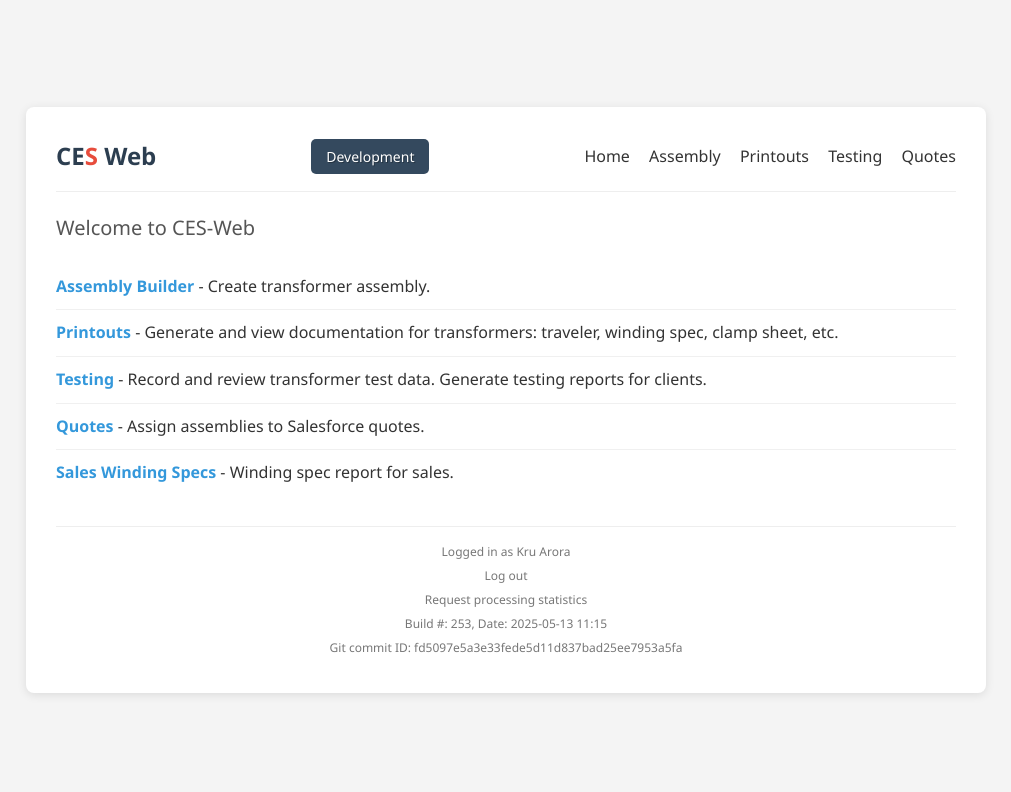
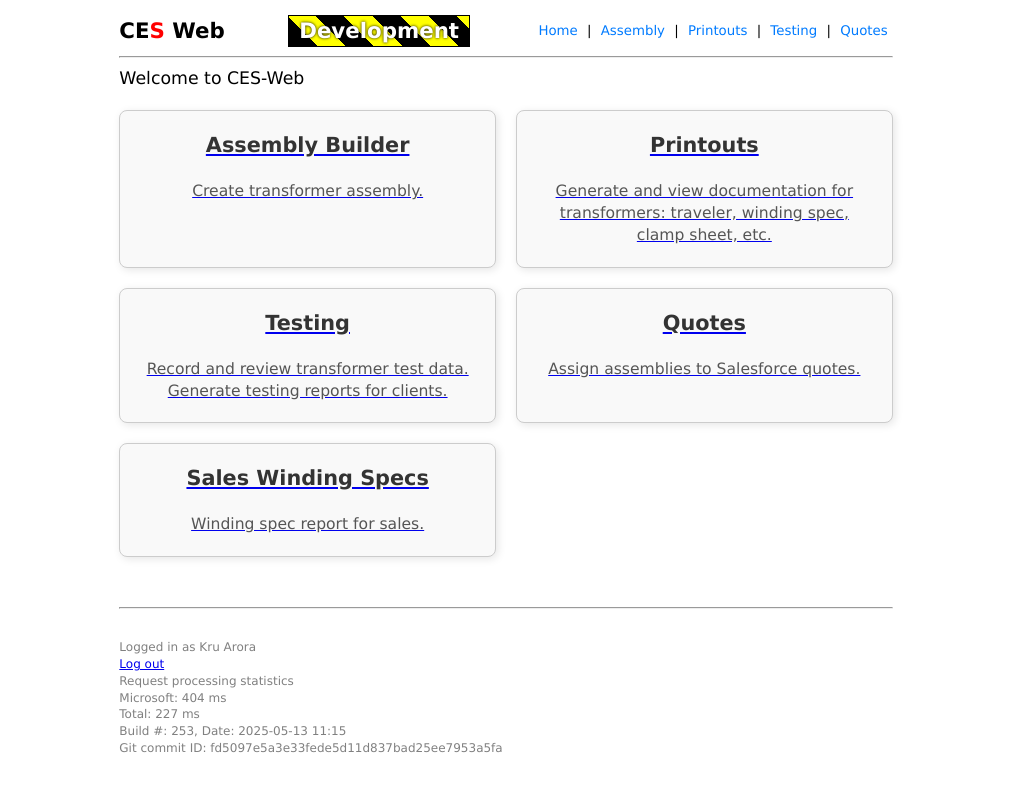
Before and after one commit to kruarora/CES-Web, a plain HTML site: page index.html in a window 1280 px wide. Shown: the whole page, without its empty margins (134-1145 px from the left). Drawn offline with Linux system fonts and the light colour scheme.

Commit message:
Update index.html

```diff
--- a/index.html
+++ b/index.html
@@ -4,200 +4,190 @@
     <meta charset="utf-8">
     <meta name="viewport" content="width=device-width, initial-scale=1.0">
     <link rel="icon" href="/favicon.ico">
-    <title>CES Web</title>
+    <title>CES-Web</title>
     <style>
-        /* Basic Reset */
-        html, body {
-            margin: 0;
-            padding: 0;
-            box-sizing: border-box;
+        html {
+            display: flex;
+            justify-content: safe center;
         }
 
         body {
-            font-family: 'Segoe UI', Tahoma, Geneva, Verdana, sans-serif;
-            font-size: 16px;
-            line-height: 1.6;
-            color: #333;
-            background-color: #f4f4f4;
-            display: flex;
-            justify-content: center;
-            align-items: center;
-            min-height: 100vh; /* Make body take at least the full viewport height */
+            font-family: Verdana, sans-serif;
+            font-size: 13pt;
+            line-height: 1.4;
+            max-width: 900px;
+            min-width: 500px;
+            margin: 0 auto; /* Center the body */
+            padding: 15px;
         }
 
-        .container {
-            background-color: #fff;
-            max-width: 900px;
-            width: 95%; /* Adjust width for better responsiveness */
-            margin: 20px;
-            padding: 30px;
-            border-radius: 8px;
-            box-shadow: 0 2px 10px rgba(0, 0, 0, 0.1);
+        .heading {
+            font-size: 16pt;
+            font-weight: bold;
         }
 
-        /* Header */
-        .header {
-            display: flex;
-            justify-content: space-between;
-            align-items: center;
-            margin-bottom: 20px;
-            padding-bottom: 15px;
-            border-bottom: 1px solid #eee;
+        .footer {
+            font-size: 9pt;
+            color: grey;
+            margin-top: 30px;
         }
 
-        .logo {
-            font-size: 24px;
-            font-weight: bold;
-            color: #2c3e50;
-            text-decoration: none;
+        .error, .field-validation-error {
+            color: red;
         }
 
-        .logo span {
-            color: #e74c3c; /* Highlight color */
+        .bold {
+            font-weight: bold;
         }
 
-        .dev-banner {
-            background-color: #34495e;
-            color: #fff;
-            padding: 8px 15px;
-            border-radius: 5px;
-            font-size: 14px;
-            text-shadow: 1px 1px 0 rgba(0, 0, 0, 0.3);
+        .underline {
+            text-decoration: underline;
         }
 
-        .navigation a {
-            color: #333;
-            text-decoration: none;
-            margin-left: 15px;
-            font-size: 16px;
-            transition: color 0.3s ease;
+        .italic {
+            font-style: italic;
         }
 
-        .navigation a:hover {
-            color: #e74c3c;
+        .truncate {
+            overflow: hidden;
+            text-overflow: ellipsis;
         }
 
-        .navigation a:first-child {
-            margin-left: 0;
+        .validation-summary-valid {
+            display: none;
         }
 
-        /* Main Content */
-        .content {
-            margin-bottom: 30px;
+        #devBanner {
+            background: repeating-linear-gradient(45deg, black 0 20px, yellow 20px 40px);
+            color: white;
+            padding: 0 10px;
+            text-shadow: black 0 0 3px;
+            border: 1px solid black;
+            user-select: none;
         }
 
-        .welcome-message {
-            font-size: 20px;
-            color: #555;
-            margin-bottom: 20px;
+        /* Card Layout Styles */
+        .card-container {
+            display: grid;
+            grid-template-columns: repeat(auto-fit, minmax(250px, 1fr)); /* Responsive grid */
+            gap: 20px; /* Space between cards */
+            padding: 20px 0; /* Padding around the container */
+            min-height: 100px;
         }
 
-        .link-item {
-            padding: 10px 0;
-            border-bottom: 1px solid #f0f0f0;
+        .card {
+            border: 1px solid #ccc;
+            border-radius: 8px;
+            padding: 20px;
+            box-shadow: 2px 2px 8px rgba(0,0,0,0.1);
+            background-color: #f9f9f9;
+            text-align: center; /* Center content within the card */
+            transition: transform 0.2s ease-in-out, box-shadow 0.2s ease-in-out;
         }
 
-        .link-item:last-child {
-            border-bottom: none;
+        .card:hover {
+            transform: translateY(-5px);
+            box-shadow: 4px 4px 12px rgba(0,0,0,0.15);
         }
 
-        .link-item a {
-            color: #3498db;
-            text-decoration: none;
-            font-weight: bold;
-            transition: color 0.3s ease;
-        }
-
-        .link-item a:hover {
-            color: #2980b9;
-        }
-
-        /* Footer */
-        .footer {
-            font-size: 12px;
-            color: #777;
-            padding-top: 15px;
-            border-top: 1px solid #eee;
-            text-align: center;
-        }
-
-        .footer a {
-            color: #777;
-            text-decoration: none;
-            transition: color 0.3s ease;
-        }
-
-        .footer a:hover {
+        .card h3 {
+            margin-top: 0;
+            font-size: 1.2em;
             color: #333;
         }
 
-        .footer div {
-            margin-bottom: 5px;
+        .card p {
+            font-size: 0.9em;
+            color: #555;
+            margin-bottom: 0; /* Remove default bottom margin from paragraph */
         }
 
-        /* Utility Classes (keeping these) */
-        .heading { font-size: 1.5em; font-weight: bold; }
-        .error, .field-validation-error { color: #c0392b; }
-        .bold { font-weight: bold; }
-        .underline { text-decoration: underline; }
-        .italic { font-style: italic; }
-        .truncate { overflow: hidden; text-overflow: ellipsis; white-space: nowrap; }
-        .validation-summary-valid { display: none; }
+        .card a {
+            text-decoration: none;
+            color: inherit; /* Make the whole card clickable if desired, or style link specifically */
+        }
 
-        /* Responsive adjustments */
-        @media (max-width: 600px) {
-            body {
-                font-size: 14px;
+        .card a:hover h3 {
+            color: red; /* Example hover effect for the title */
         }
-            .header {
-                flex-direction: column;
-                align-items: center;
-                text-align: center;
+
+
+        .main-nav a {
+            margin: 0 5px;
+            text-decoration: none;
+            color: #007bff; /* Blue links */
         }
-            .navigation {
-                margin-top: 10px;
-            }
-            .navigation a {
-                margin: 0 10px;
-            }
-            .dev-banner {
-                margin-top: 10px;
-            }
+        .main-nav a:hover {
+            text-decoration: underline;
         }
     </style>
 </head>
 <body>
-    <div class="container">
-        <header class="header">
-            <a href="/" class="logo">CE<span style="color: #e74c3c">S</span> Web</a>
+    <div class="heading" style="display: flex; flex-direction: row; justify-content: space-between; align-items: center;">
+        <a href="/" style="text-decoration: none; color: black">CE<span style="color: red">S</span> Web</a>
+        <span id="devBanner">Development</span>
+        <div style="font-weight: normal; font-size: 10pt;" class="main-nav">
+            <a href="/">Home</a>
+            |
+            <a href="/Assembly">Assembly</a>
+            |
+            <a href="/Printouts">Printouts</a>
+            |
+            <a href="/Test">Testing</a>
+            |
+            <a href="/Quotes">Quotes</a>
+        </div>
+    </div>
+    <hr>
+
+    <div>Welcome to CES-Web</div>
+
+    <div class="card-container">
+        <a href="/Assembly" class="card">
             <div>
-                <span class="dev-banner">Development</span>
+                <h3>Assembly Builder</h3>
+                <p>Create transformer assembly.</p>
             </div>
-            <nav class="navigation">
-                <a href="/">Home</a>
-                <a href="/Assembly">Assembly</a>
-                <a href="/Printouts">Printouts</a>
-                <a href="/Test">Testing</a>
-                <a href="/Quotes">Quotes</a>
-            </nav>
-        </header>
+        </a>
 
-        <div class="content">
-            <div class="welcome-message">Welcome to CES-Web</div>
-            <div class="link-item"><a href="/Assembly">Assembly Builder</a> - Create transformer assembly.</div>
-            <div class="link-item"><a href="/Printouts">Printouts</a> - Generate and view documentation for transformers: traveler, winding spec, clamp sheet, etc.</div>
-            <div class="link-item"><a href="/Test">Testing</a> - Record and review transformer test data. Generate testing reports for clients.</div>
-            <div class="link-item"><a href="/Quotes">Quotes</a> - Assign assemblies to Salesforce quotes.</div>
-            <div class="link-item"><a href="/Sales">Sales Winding Specs</a> - Winding spec report for sales.</div>
+        <a href="/Printouts" class="card">
+            <div>
+                <h3>Printouts</h3>
+                <p>Generate and view documentation for transformers: traveler, winding spec, clamp sheet, etc.</p>
+            </div>
+        </a>
+
+        <a href="/Test" class="card">
+            <div>
+                <h3>Testing</h3>
+                <p>Record and review transformer test data. Generate testing reports for clients.</p>
+            </div>
+        </a>
+
+        <a href="/Quotes" class="card">
+            <div>
+                <h3>Quotes</h3>
+                <p>Assign assemblies to Salesforce quotes.</p>
+            </div>
+        </a>
+
+        <a href="/Sales" class="card">
+            <div>
+                <h3>Sales Winding Specs</h3>
+                <p>Winding spec report for sales.</p>
+            </div>
+        </a>
     </div>
 
-        <footer class="footer">
+    <hr style="margin-top: 30px">
+    <div class="footer">
         <div>Logged in as Kru Arora</div>
         <div><a href="/Logout">Log out</a></div>
         <div>Request processing statistics</div>
+        <div>Microsoft: 404 ms</div>
+        <div>Total: 227 ms</div>
         <div>Build #: 253, Date: 2025-05-13 11:15</div>
         <div>Git commit ID: fd5097e5a3e33fede5d11d837bad25ee7953a5fa</div>
-        </footer>
     </div>
 
     <script type="module">
@@ -206,23 +196,17 @@
         const buttonStates = [];
 
         const forms = document.querySelectorAll('form:not(.allow-spam)');
-        for (let form of forms)
-        {
+        for (let form of forms) {
             const formState = { submitted: false };
             formStates.push(formState);
 
-            function onFormSubmit(event)
-            {
-                if (formState.submitted)
-                {
+            function onFormSubmit(event) {
+                if (formState.submitted) {
                     event.preventDefault();
-                }
-                else
-                {
+                } else {
                     formState.submitted = true;
                     const buttons = document.querySelectorAll('input[type=submit]');
-                    for (const button of buttons)
-                    {
+                    for (const button of buttons) {
                         if (button.form !== form) continue;
                         const buttonState = { button, oldValue: button.value };
                         buttonStates.push(buttonState);
@@ -230,17 +214,14 @@
                     }
                 }
             }
-
             form.addEventListener('submit', onFormSubmit);
         }
 
-        function reset_forms()
-        {
+        function reset_forms() {
             for (const formState of formStates) formState.submitted = false;
             for (const buttonState of buttonStates) buttonState.button.value = buttonState.oldValue;
             buttonStates.length = 0;
         }
-
         addEventListener('pageshow', reset_forms);
     </script>
 </body>
```
Lines whose indentation alone changed are shown as unchanged.
